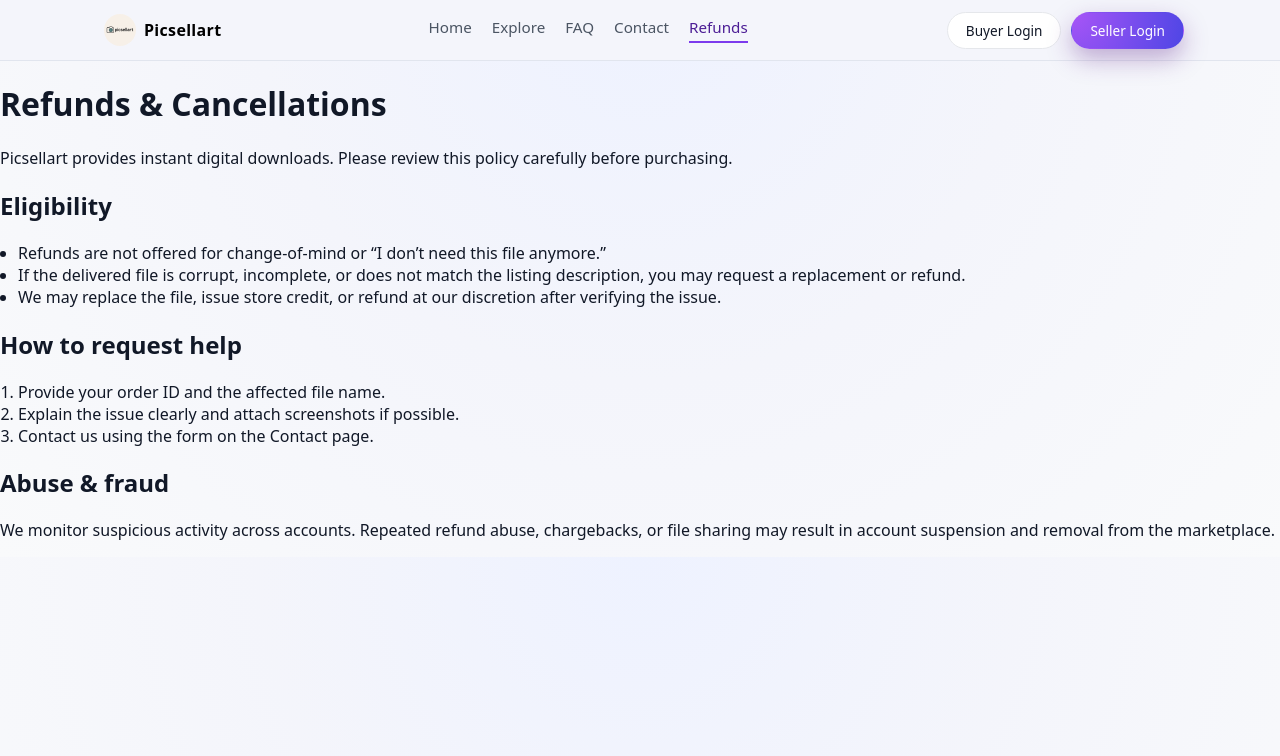
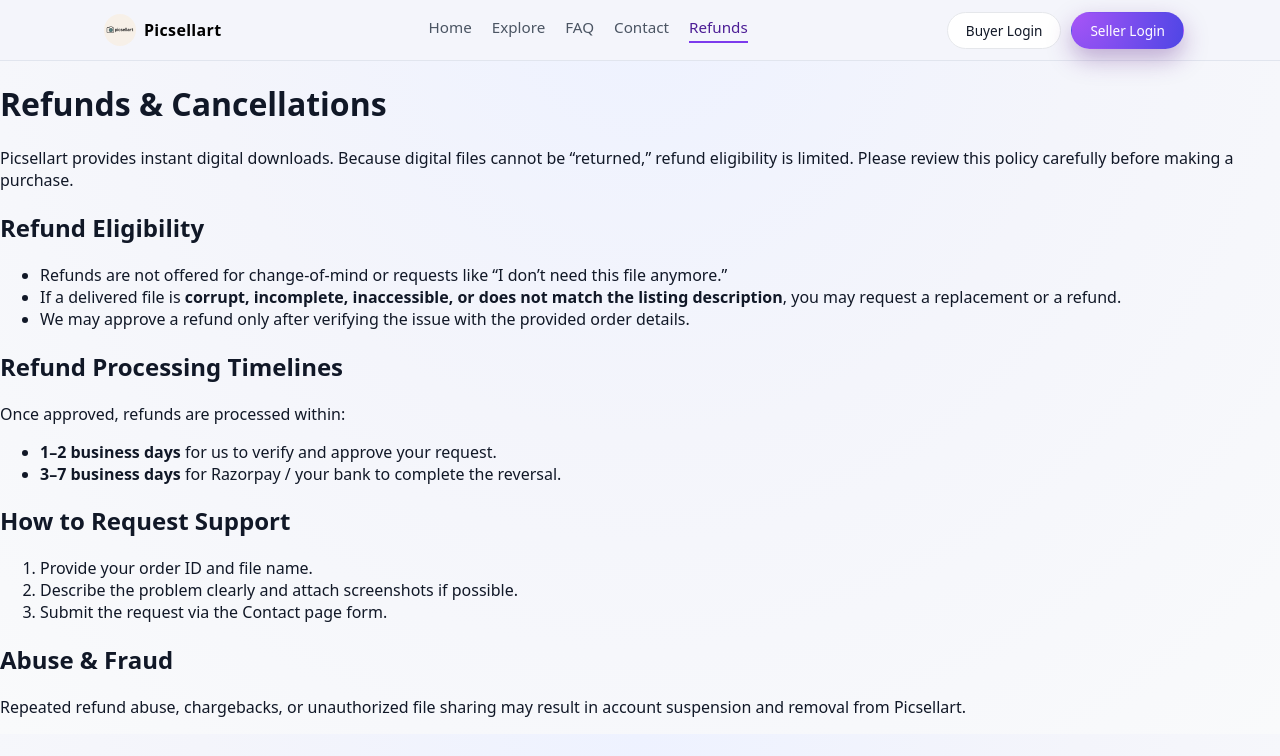
Before and after one commit to sujithannabomina/picsellart, a React (Vite) app: page /refunds in a window 1280 px wide. Shown: the top 756 px of the page. Built offline with nearby package versions, Linux system fonts and the light colour scheme; no server answers.

Commit message:
Add files via upload

```diff
--- a/src/pages/Contact.jsx
+++ b/src/pages/Contact.jsx
@@ -1,118 +1,72 @@
 // src/pages/Contact.jsx
-import React from "react";
+import React, { useState } from "react";
 
 export default function Contact() {
+  const [form, setForm] = useState({
+    name: "",
+    email: "",
+    subject: "",
+    message: "",
+  });
+
   return (
-    <div className="page-wrapper">
-      <h1 className="page-title">Contact Us</h1>
-      <p className="page-subtitle">
-        Send a message – our small team typically replies within 24–48 hours.
+    <div className="max-w-4xl mx-auto px-4 pt-32 pb-20 text-gray-800">
+      <h1 className="text-4xl font-bold mb-6">Contact Us</h1>
+      <p className="text-lg mb-10">
+        Send us a message — our support team typically replies within{" "}
+        <b>24–48 hours</b>.
       </p>
 
-      <div className="card">
-        <form
-          onSubmit={(e) => {
-            e.preventDefault();
-            alert("Thank you. This demo form does not send emails yet.");
-          }}
-        >
-          <div style={{ marginBottom: "10px" }}>
-            <label style={{ display: "block", fontSize: 13, marginBottom: 4 }}>
-              Your name
-            </label>
+      <form className="space-y-6">
         <input
           type="text"
-              defaultValue="Jane Doe"
-              style={{
-                width: "100%",
-                padding: "8px 10px",
-                borderRadius: 999,
-                border: "1px solid rgba(148,163,184,0.8)",
-                fontSize: 14,
-              }}
+          placeholder="Your name"
+          className="w-full p-4 border rounded-xl bg-white"
+          value={form.name}
+          onChange={(e) => setForm({ ...form, name: e.target.value })}
         />
-          </div>
 
-          <div style={{ marginBottom: "10px" }}>
-            <label style={{ display: "block", fontSize: 13, marginBottom: 4 }}>
-              Email
-            </label>
         <input
           type="email"
-              defaultValue="you@example.com"
-              style={{
-                width: "100%",
-                padding: "8px 10px",
-                borderRadius: 999,
-                border: "1px solid rgba(148,163,184,0.8)",
-                fontSize: 14,
-              }}
+          placeholder="your@email.com"
+          className="w-full p-4 border rounded-xl bg-white"
+          value={form.email}
+          onChange={(e) => setForm({ ...form, email: e.target.value })}
         />
-          </div>
 
-          <div style={{ marginBottom: "10px" }}>
-            <label style={{ display: "block", fontSize: 13, marginBottom: 4 }}>
-              Subject
-            </label>
         <input
           type="text"
-              defaultValue="Question or feedback"
-              style={{
-                width: "100%",
-                padding: "8px 10px",
-                borderRadius: 999,
-                border: "1px solid rgba(148,163,184,0.8)",
-                fontSize: 14,
-              }}
+          placeholder="Subject"
+          className="w-full p-4 border rounded-xl bg-white"
+          value={form.subject}
+          onChange={(e) => setForm({ ...form, subject: e.target.value })}
         />
-          </div>
 
-          <div style={{ marginBottom: "14px" }}>
-            <label style={{ display: "block", fontSize: 13, marginBottom: 4 }}>
-              Message
-            </label>
         <textarea
-              rows={4}
           placeholder="Tell us how we can help…"
-              style={{
-                width: "100%",
-                padding: "8px 10px",
-                borderRadius: 12,
-                border: "1px solid rgba(148,163,184,0.8)",
-                fontSize: 14,
-                resize: "vertical",
-              }}
+          className="w-full p-4 border rounded-xl bg-white h-32"
+          value={form.message}
+          onChange={(e) => setForm({ ...form, message: e.target.value })}
         />
-          </div>
 
         <button
-            type="submit"
-            style={{
-              width: "100%",
-              padding: "10px",
-              borderRadius: 999,
-              border: "none",
-              background:
-                "linear-gradient(135deg, #7c3aed, #ec4899)",
-              color: "#fff",
-              fontWeight: 600,
-              fontSize: 14,
-              cursor: "pointer",
-            }}
+          type="button"
+          className="w-full py-4 rounded-xl text-white text-lg font-semibold bg-gradient-to-r from-purple-500 to-pink-500"
         >
           Send message
         </button>
       </form>
-      </div>
 
-      <div className="card">
-        <h2>For urgent payment issues</h2>
-        <p style={{ marginBottom: 6 }}>
-          Include your Razorpay payment ID, buyer email address and the file
-          name you purchased. This helps us locate your order quickly.
+      <div className="mt-16">
+        <h2 className="text-xl font-semibold mb-4">
+          For urgent payment issues
+        </h2>
+        <p className="text-lg">
+          Include your Razorpay payment ID, buyer email, and purchased file
+          name. This helps us locate your order faster.
         </p>
-        <p style={{ fontSize: 13, color: "#6b7280" }}>
-          Support hours: Monday – Friday, 10:00 – 18:00 IST.
+        <p className="mt-4 text-gray-600">
+          Support hours: <b>Monday – Friday, 10:00 – 18:00 IST</b>.
         </p>
       </div>
     </div>
--- a/src/pages/Refunds.jsx
+++ b/src/pages/Refunds.jsx
@@ -3,48 +3,62 @@ import React from "react";
 
 export default function Refunds() {
   return (
-    <div className="page-wrapper">
-      <h1 className="page-title">Refunds &amp; Cancellations</h1>
-      <p className="page-subtitle">
-        Picsellart provides instant digital downloads. Please review this policy
-        carefully before purchasing.
+    <div className="max-w-5xl mx-auto px-4 pt-32 pb-20 text-gray-800">
+      <h1 className="text-4xl font-bold mb-8">Refunds & Cancellations</h1>
+
+      <p className="text-lg leading-relaxed mb-8">
+        Picsellart provides instant digital downloads. Because digital files
+        cannot be “returned,” refund eligibility is limited. Please review this
+        policy carefully before making a purchase.
       </p>
 
-      <div className="card">
-        <h2>Eligibility</h2>
-        <ul style={{ paddingLeft: "18px", marginTop: 8 }}>
+      <h2 className="text-2xl font-semibold mb-4">Refund Eligibility</h2>
+      <ul className="list-disc ml-6 mb-8 space-y-2 text-lg">
         <li>
-            Refunds are not offered for change-of-mind or “I don’t need this
-            file anymore.”
+          Refunds are not offered for change-of-mind or requests like “I don’t
+          need this file anymore.”
         </li>
         <li>
-            If the delivered file is corrupt, incomplete, or does not match the
-            listing description, you may request a replacement or refund.
+          If a delivered file is <b>corrupt, incomplete, inaccessible, or does
+          not match the listing description</b>, you may request a replacement or
+          a refund.
         </li>
         <li>
-            We may replace the file, issue store credit, or refund at our
-            discretion after verifying the issue.
+          We may approve a refund only after verifying the issue with the
+          provided order details.
         </li>
       </ul>
-      </div>
 
-      <div className="card">
-        <h2>How to request help</h2>
-        <ol style={{ paddingLeft: "18px", marginTop: 8 }}>
-          <li>Provide your order ID and the affected file name.</li>
-          <li>Explain the issue clearly and attach screenshots if possible.</li>
-          <li>Contact us using the form on the Contact page.</li>
+      <h2 className="text-2xl font-semibold mb-4">
+        Refund Processing Timelines
+      </h2>
+      <p className="text-lg leading-relaxed mb-8">
+        Once approved, refunds are processed within:
+      </p>
+      <ul className="list-disc ml-6 mb-8 space-y-2 text-lg">
+        <li>
+          <b>1–2 business days</b> for us to verify and approve your request.
+        </li>
+        <li>
+          <b>3–7 business days</b> for Razorpay / your bank to complete the
+          reversal.
+        </li>
+      </ul>
+
+      <h2 className="text-2xl font-semibold mb-4">How to Request Support</h2>
+      <ol className="list-decimal ml-6 mb-8 space-y-2 text-lg">
+        <li>Provide your order ID and file name.</li>
+        <li>
+          Describe the problem clearly and attach screenshots if possible.
+        </li>
+        <li>Submit the request via the Contact page form.</li>
       </ol>
-      </div>
 
-      <div className="card">
-        <h2>Abuse &amp; fraud</h2>
-        <p>
-          We monitor suspicious activity across accounts. Repeated refund abuse,
-          chargebacks, or file sharing may result in account suspension and
-          removal from the marketplace.
+      <h2 className="text-2xl font-semibold mb-4">Abuse & Fraud</h2>
+      <p className="text-lg leading-relaxed">
+        Repeated refund abuse, chargebacks, or unauthorized file sharing may
+        result in account suspension and removal from Picsellart.
       </p>
-      </div>
     </div>
   );
 }
```
Also changed, not shown: src/pages/Faq.jsx (+29 -32 lines). Lines whose indentation alone changed are shown as unchanged.
